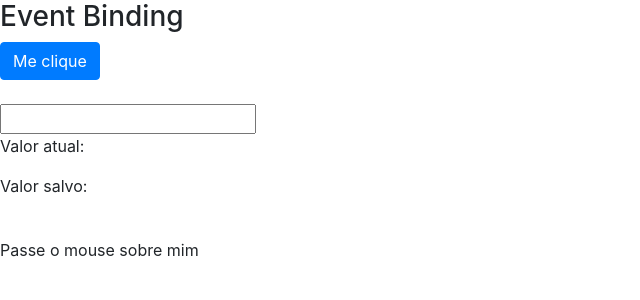
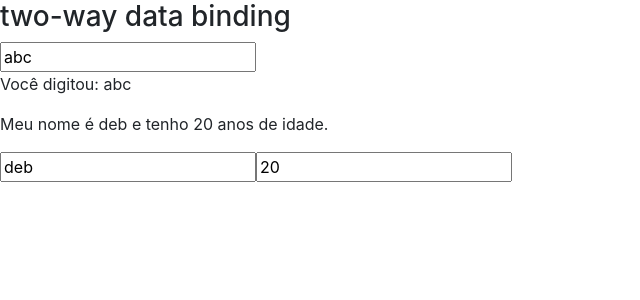
Before and after one commit to DeboraLara1/Testes-Angular, an Angular app in the folder data-binding/: page / in a window 1280 px wide. Shown: the top 300 px of the page, without its empty margins (0-640 px from the left). Built offline with nearby package versions, Linux system fonts and the light colour scheme.

Commit message:
two-way data binding

```diff
--- a/data-binding/src/app/app.module.ts
+++ b/data-binding/src/app/app.module.ts
@@ -1,5 +1,7 @@
 import { BrowserModule } from '@angular/platform-browser';
 import { NgModule } from '@angular/core';
+import { FormsModule } from '@angular/forms';
+
 
 import { AppRoutingModule } from './app-routing.module';
 import { AppComponent } from './app.component';
@@ -12,7 +14,9 @@ import { DataBindingComponent } from './data-binding/data-binding.component';
   ],
   imports: [
     BrowserModule,
-    AppRoutingModule
+    AppRoutingModule,
+    FormsModule,
+
   ],
   providers: [],
   bootstrap: [AppComponent]
--- a/data-binding/src/app/data-binding/data-binding.component.html
+++ b/data-binding/src/app/data-binding/data-binding.component.html
@@ -45,7 +45,7 @@
         </div>
     </article>
 </section>
--->
+
 
 <section class="event-binding">
     <article>
@@ -69,3 +69,30 @@
         </div>
     </article>
 </section>
+-->
+
+<section class="two-way-binding">
+    <article>
+        <h3>two-way data binding</h3>
+        <div>
+            <input type="text" [value]="nome" (input)="nome = $event.target.value" />
+
+            <!--Outras maneiras de escrever o código com boas maneiras:
+            <input type="text" [ngModel]="nome" (ngModelChange)="nome = $event" />
+            <input type="text" ([ngModel])="nome"/>
+
+            -->
+
+            <p>Você digitou: {{ nome }}</p>
+        </div>
+        <p>Meu nome é {{pessoa.nome}} e tenho {{pessoa.idade}} anos de idade.</p>
+
+        <input type="text" [value]="pessoa.nome" (input)="pessoa.nome = $event.target.value" />
+        <input type="text" [value]="pessoa.idade" (input)="pessoa.idade = $event.target.value" />
+
+
+        <div>
+
+        </div>
+    </article>
+</section>
--- a/data-binding/src/app/data-binding/data-binding.component.ts
+++ b/data-binding/src/app/data-binding/data-binding.component.ts
@@ -15,6 +15,13 @@ export class DataBindingComponent implements OnInit {
   valorSalvo = '';
 
   isMouseOver: boolean = false;
+
+  nome: string = "abc";
+
+  pessoa: any = {
+    nome: 'deb',
+    idade: 20
+  }
 
 
 
```
